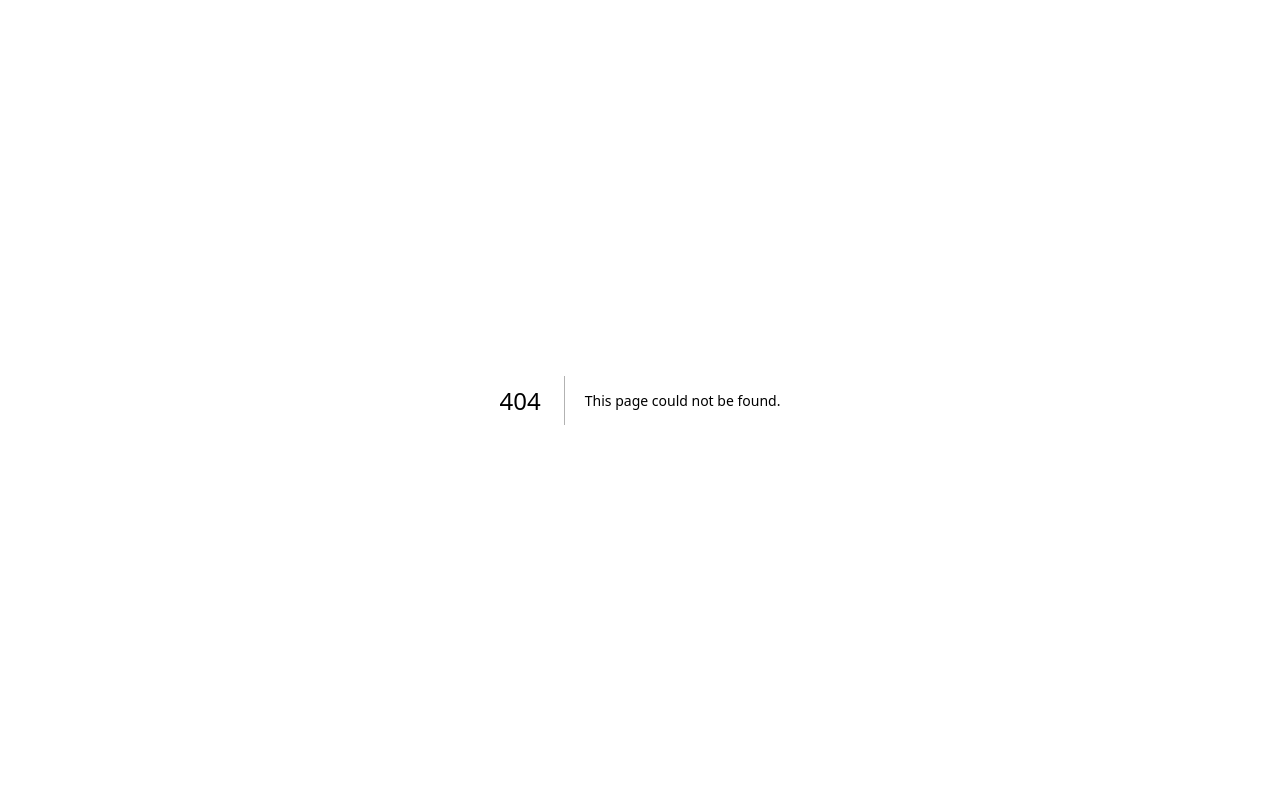
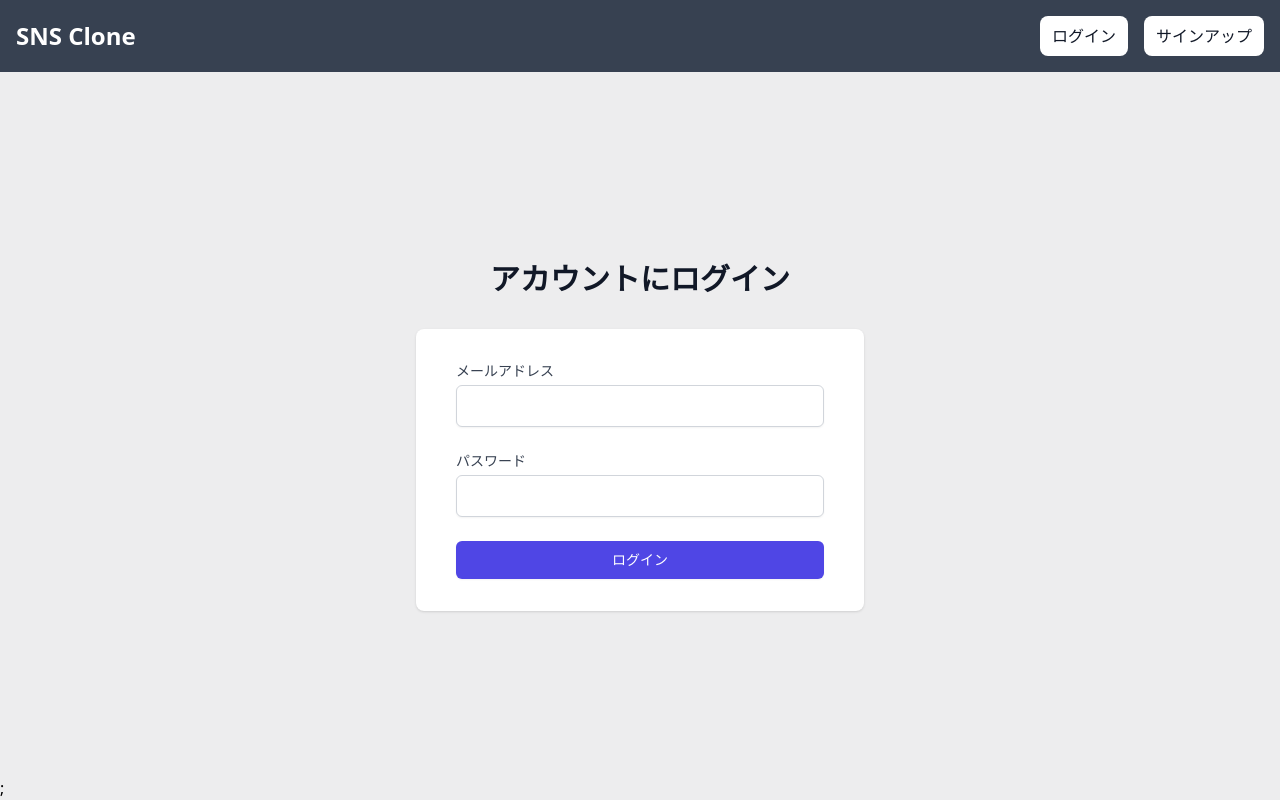
Before and after one commit to take5150/next-sns, a Next.js app in the folder client/: page /login in a window 1280 px wide. Before the commit this address had no page. Built offline with nearby package versions, Linux system fonts and the light colour scheme.

Commit message:
コンポーネント作成

```diff
--- a/client/pages/_app.tsx
+++ b/client/pages/_app.tsx
@@ -1,6 +1,13 @@
+import Navbar from "@/src/components/Navbar";
 import "@/styles/globals.css";
 import type { AppProps } from "next/app";
 
 export default function App({ Component, pageProps }: AppProps) {
-  return <Component {...pageProps} />;
+  return (
+    <div>
+      {/* アプリ全体で表示するために_app.tsxに記載 */}
+      <Navbar></Navbar>
+      <Component {...pageProps} />;
+    </div>
+  )
 }
--- a/client/pages/index.tsx
+++ b/client/pages/index.tsx
@@ -1,3 +1,5 @@
+import Post from "@/src/components/Post";
+import Timeline from "@/src/components/Timeline";
 import Head from "next/head";
 
 
@@ -9,9 +11,8 @@
         <meta name="description" content="GEnerated by create next app"></meta>
         <link rel="stylesheet" href="/favicon.ico" />
       </Head>
-      <h1 className="text-3xl font-bold underline">
-        Hello world!
-      </h1>
+
+      <Timeline />
     </>
 
   );
--- /dev/null
+++ b/client/pages/login.tsx
@@ -0,0 +1,68 @@
+import Head from 'next/head'
+import React from 'react'
+
+const login = () => {
+  return (
+    <div
+      style={{ height: "88vh" }}
+      className="flex flex-col justify-center py-12 sm:px-6 lg:px-8"
+    >
+      <Head>
+        <title>ログイン</title>
+      </Head>
+      <div className="sm:mx-auto sm:w-full sm:max-w-md">
+        <h2 className="mt-6 text-center text-3xl font-extrabold text-gray-900">
+          アカウントにログイン
+        </h2>
+      </div>
+      <div className="mt-8 sm:mx-auto sm:w-full sm:max-w-md">
+        <div className="bg-white py-8 px-4 shadow sm:rounded-lg sm:px-10">
+          <form>
+            <div>
+              <label
+                htmlFor="email"
+                className="block text-sm font-medium text-gray-700"
+              >
+                メールアドレス
+              </label>
+              <input
+                id="email"
+                name="email"
+                type="email"
+                autoComplete="email"
+                required
+                className="mt-1 block w-full border border-gray-300 rounded-md shadow-sm py-2 px-3 text-base focus:outline-none focus:ring-indigo-500 focus:border-indigo-500"
+              />
+            </div>
+            <div className="mt-6">
+              <label
+                htmlFor="password"
+                className="block text-sm font-medium text-gray-700"
+              >
+                パスワード
+              </label>
+              <input
+                id="password"
+                name="password"
+                type="password"
+                autoComplete="current-password"
+                required
+                className="mt-1 block w-full border border-gray-300 rounded-md shadow-sm py-2 px-3 text-base focus:outline-none focus:ring-indigo-500 focus:border-indigo-500"
+              />
+            </div>
+            <div className="mt-6">
+              <button
+                type="submit"
+                className="w-full py-2 px-4 border border-transparent rounded-md shadow-sm text-sm font-medium text-white bg-indigo-600 hover:bg-indigo-700 focus:outline-none focus:ring-2 focus:ring-offset-2 focus:ring-indigo-500"
+              >
+                ログイン
+              </button>
+            </div>
+          </form>
+        </div>
+      </div>
+    </div>
+  )
+}
+
+export default login
--- /dev/null
+++ b/client/pages/signup.tsx
@@ -0,0 +1,84 @@
+import Head from 'next/head'
+import React from 'react'
+
+const signup = () => {
+  return (
+    <div
+      style={{ height: "88vh" }}
+      className="flex flex-col justify-center sm:px-6 lg:px-8"
+    >
+      <Head>
+        <title>新規作成</title>
+      </Head>
+      <div className="sm:mx-auto sm:w-full sm:max-w-md">
+        <h2 className="text-center text-3xl font-extrabold text-gray-900">
+          アカウントを作成
+        </h2>
+      </div>
+      <div className="mt-8 sm:mx-auto sm:w-full sm:max-w-md">
+        <div className="bg-white py-8 px-4 shadow sm:rounded-lg sm:px-10">
+          <form>
+            <div>
+              <label
+                htmlFor="email"
+                className="block text-sm font-medium text-gray-700"
+              >
+                お名前
+              </label>
+              <input
+                id="name"
+                name="name"
+                type="text"
+                autoComplete="name"
+                required
+                className="mt-1 block w-full border border-gray-300 rounded-md shadow-sm py-2 px-3 text-base focus:outline-none focus:ring-indigo-500 focus:border-indigo-500"
+              />
+            </div>
+            <div className="mt-6">
+              <label
+                htmlFor="email"
+                className="block text-sm font-medium text-gray-700"
+              >
+                メールアドレス
+              </label>
+              <input
+                id="email"
+                name="email"
+                type="email"
+                autoComplete="email"
+                required
+                className="mt-1 block w-full border border-gray-300 rounded-md shadow-sm py-2 px-3 text-base focus:outline-none focus:ring-indigo-500 focus:border-indigo-500"
+              />
+            </div>
+            <div className="mt-6">
+              <label
+                htmlFor="password"
+                className="block text-sm font-medium text-gray-700"
+              >
+                パスワード
+              </label>
+              <input
+                id="password"
+                name="password"
+                type="password"
+                autoComplete="new-password"
+                required
+                className="mt-1 block w-full border border-gray-300 rounded-md shadow-sm py-2 px-3 text-base focus:outline-none focus:ring-indigo-500 focus:border-indigo-500"
+              />
+            </div>
+            <div className="mt-6">
+              <button
+                type="submit"
+                className="w-full py-2 px-4 border border-transparent rounded-md shadow-sm text-sm font-medium text-white bg-indigo-600 hover:bg-indigo-700 focus:outline-none focus:ring-2 focus:ring-offset-2 focus:ring-indigo-500"
+              >
+                新規登録
+              </button>
+            </div>
+          </form>
+        </div>
+      </div>
+    </div>
+  )
+}
+
+export default signup
--- /dev/null
+++ b/client/src/components/Navbar.tsx
@@ -0,0 +1,34 @@
+import Link from 'next/link';
+import React from 'react'
+
+const Navbar = () => {
+  return (
+    <header className="bg-gray-700 p-4 text-white">
+      <div className="container mx-auto flex justify-between items-center">
+        <h1 className="font-semibold text-2xl">
+          <Link href="/">SNS Clone</Link>
+        </h1>
+        <nav>
+          <ul className="flex space-x-4">
+            <>
+              <Link
+                href="/login"
+                className="bg-white text-gray-900 py-2 px-3 rounded-lg font-medium"
+              >
+                ログイン
+              </Link>
+              <Link
+                href="/signup"
+                className="bg-white text-gray-900 py-2 px-3 rounded-lg font-medium"
+              >
+                サインアップ
+              </Link>
+            </>
+          </ul>
+        </nav>
+      </div>
+    </header>
+  )
+}
+
+export default Navbar
--- /dev/null
+++ b/client/src/components/Post.tsx
@@ -0,0 +1,74 @@
+import React from 'react'
+
+const Post = () => {
+  return (
+    <>
+      <div className="bg-white shadow-md rounded p-4 mb-4">
+        <div className="mb-4">
+          <div className="flex items-center mb-2">
+            <img
+              className="w-10 h-10 rounded-full mr-2"
+              src="https://via.placeholder.com/150"
+              alt="User Avatar"
+            />
+            <div>
+              <h2 className="font-semibold text-md">shincode</h2>
+              <p className="text-gray-500 text-sm">04/04 13:12</p>
+            </div>
+          </div>
+          <p className="text-gray-700">はじめての投稿です。</p>
+        </div>
+      </div>
+      <div className="bg-white shadow-md rounded p-4 mb-4">
+        <div className="mb-4">
+          <div className="flex items-center mb-2">
+            <img
+              className="w-10 h-10 rounded-full mr-2"
+              src="https://via.placeholder.com/150"
+              alt="User Avatar"
+            />
+            <div>
+              <h2 className="font-semibold text-md">shincode</h2>
+              <p className="text-gray-500 text-sm">04/04 13:12</p>
+            </div>
+          </div>
+          <p className="text-gray-700">はじめての投稿です。</p>
+        </div>
+      </div>
+      <div className="bg-white shadow-md rounded p-4 mb-4">
+        <div className="mb-4">
+          <div className="flex items-center mb-2">
+            <img
+              className="w-10 h-10 rounded-full mr-2"
+              src="https://via.placeholder.com/150"
+              alt="User Avatar"
+            />
+            <div>
+              <h2 className="font-semibold text-md">shincode</h2>
+              <p className="text-gray-500 text-sm">04/04 13:12</p>
+            </div>
+          </div>
+          <p className="text-gray-700">はじめての投稿です。</p>
+        </div>
+      </div>
+      <div className="bg-white shadow-md rounded p-4 mb-4">
+        <div className="mb-4">
+          <div className="flex items-center mb-2">
+            <img
+              className="w-10 h-10 rounded-full mr-2"
+              src="https://via.placeholder.com/150"
+              alt="User Avatar"
+            />
+            <div>
+              <h2 className="font-semibold text-md">shincode</h2>
+              <p className="text-gray-500 text-sm">04/04 13:12</p>
+            </div>
+          </div>
+          <p className="text-gray-700">はじめての投稿です。</p>
+        </div>
+      </div>
+    </>
+  );
+};
+
+export default Post
--- /dev/null
+++ b/client/src/components/Timeline.tsx
@@ -0,0 +1,28 @@
+import React from 'react'
+import Post from './Post'
+
+const Timeline = () => {
+  return (
+    <div className="min-h-screen bg-gray-100">
+      <main className="container mx-auto py-4">
+        <div className="bg-white shadow-md rounded p-4 mb-4">
+          <form>
+            <textarea
+              className="w-full h-24 p-2 border border-gray-300 rounded resize-none focus:outline-none focus:ring-2 focus:ring-blue-400"
+              placeholder="What's on your mind?"
+            ></textarea>
+            <button
+              type="submit"
+              className="mt-2 bg-gray-700 hover:bg-green-700 duration-200 text-white font-semibold py-2 px-4 rounded"
+            >
+              投稿
+            </button>
+          </form>
+        </div>
+        <Post />
+      </main>
+    </div>
+  )
+}
+
+export default Timeline
--- a/client/styles/globals.css
+++ b/client/styles/globals.css
@@ -1,3 +1,7 @@
 @tailwind base;
 @tailwind components;
 @tailwind utilities;
+
+body {
+  background-color: #ededee;
+}
```
